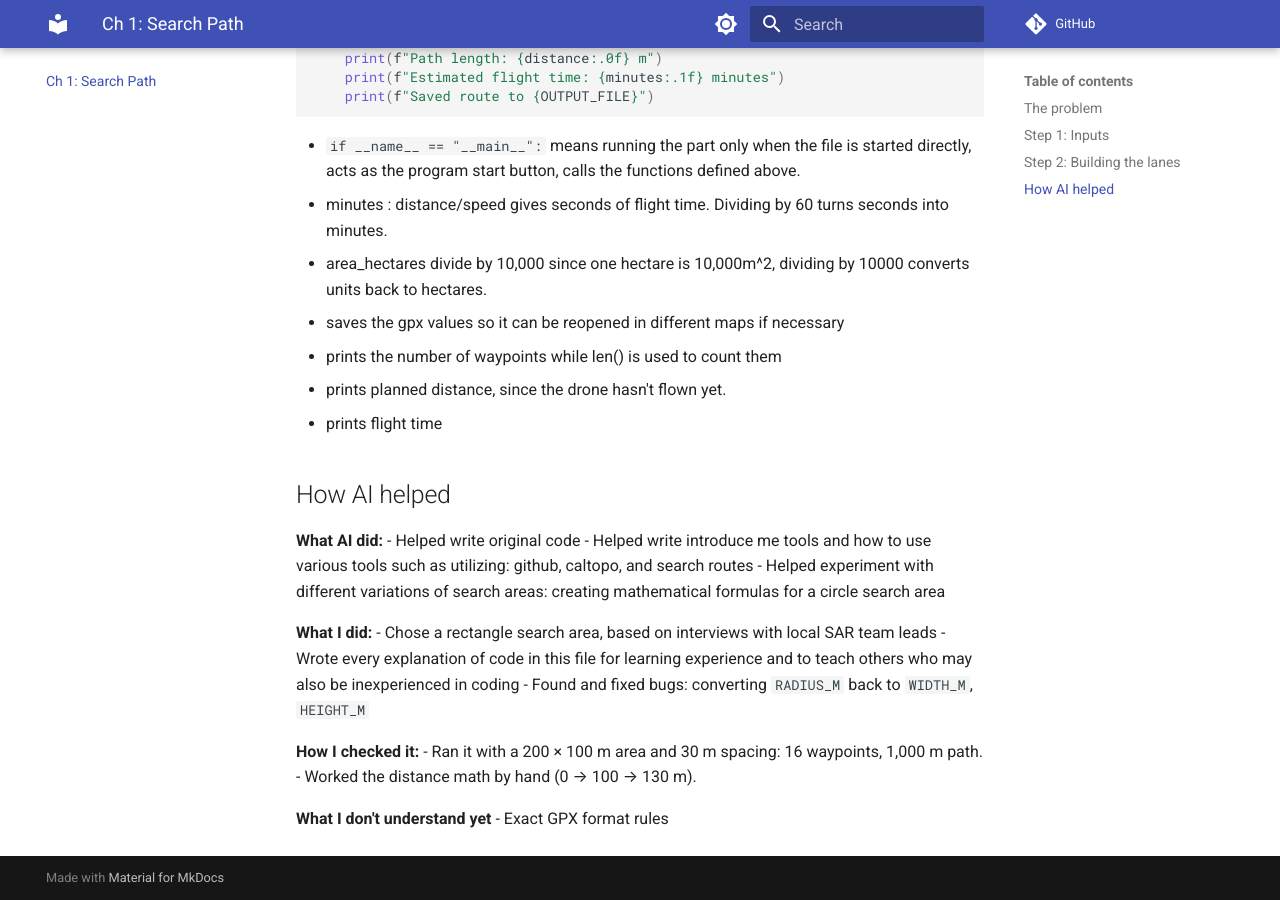
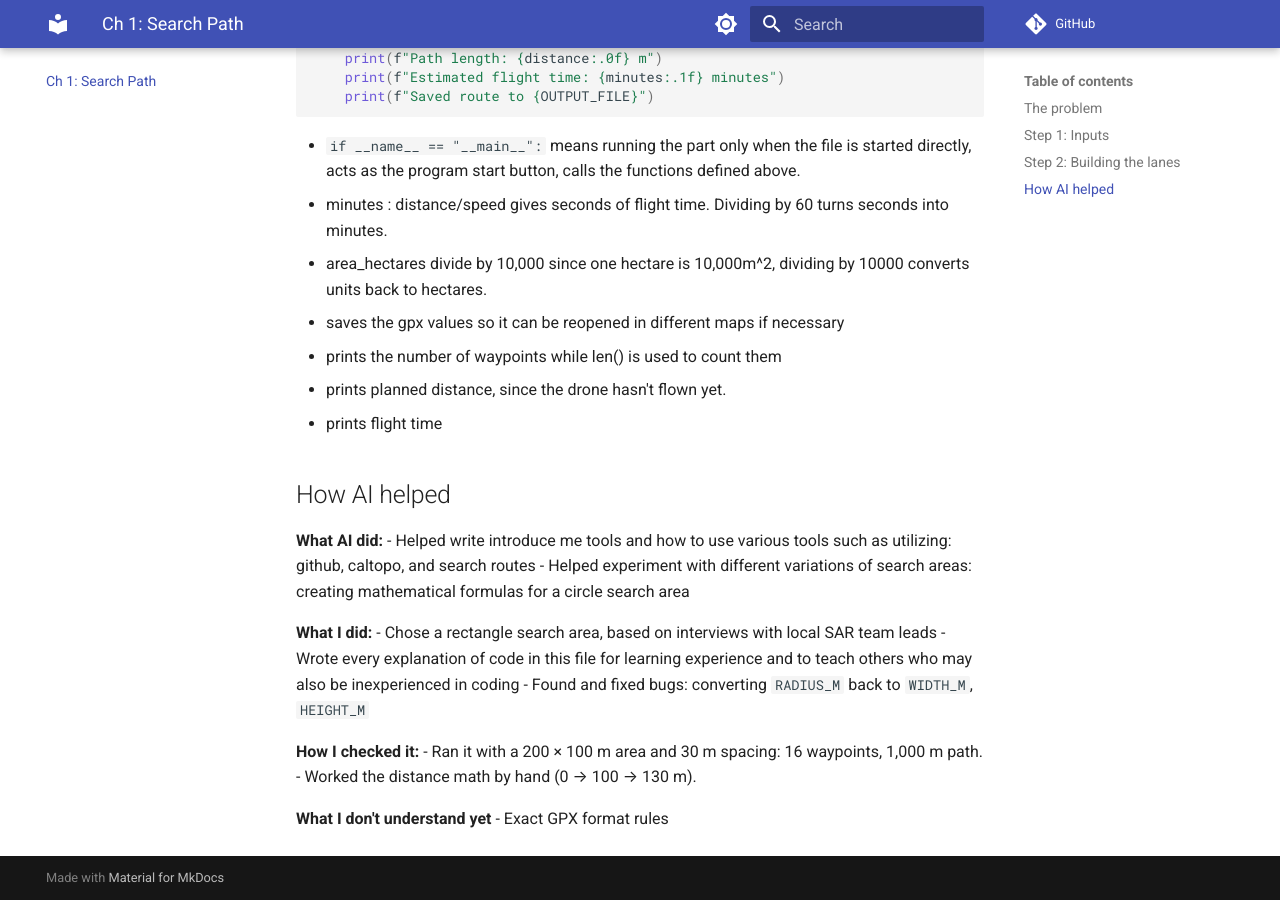
Before and after one commit to JosephKim05/sar-drone-blog, an MkDocs documentation site: the page built from docs/chapter-1-search-path/index.md, in a window 1280 px wide and 900 px high, scrolled down 3595 px. Built offline with MkDocs 1.6.1 and Material for MkDocs 9.7.7, drawn with Linux system fonts in a browser that asks for light colours; comment, search, counter and statistics services are not loaded.

Commit message:
Update AI contributions section in index.md
Clarified the contributions of AI in the project.

```diff
--- a/docs/chapter-1-search-path/index.md
+++ b/docs/chapter-1-search-path/index.md
@@ -146,7 +146,6 @@ if __name__ == "__main__":
 ## How AI helped
 
 **What AI did:**
-- Helped write original code
 - Helped write introduce me tools and how to use various tools such as utilizing: github, caltopo, and search routes
 - Helped experiment with different variations of search areas: creating mathematical formulas for a circle search area
 
```
